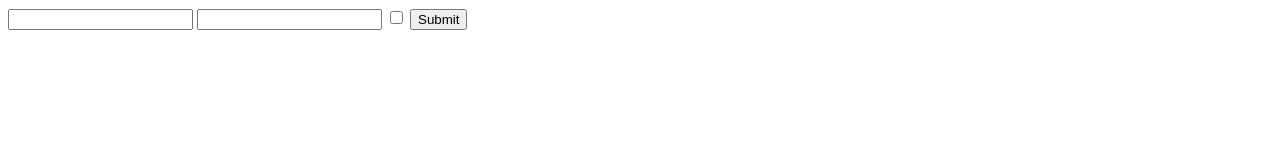
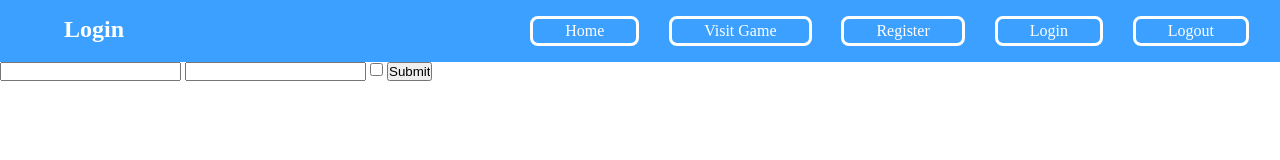
Before and after one commit to Daniel-I-Am/nodeLoginSystem, a website: page public-html/login.html in a window 1280 px wide. Drawn offline with nearby package versions, Linux system fonts and the light colour scheme.

Commit message:
applied navbar everywhere

```diff
--- /dev/null
+++ b/public-html/js/logout.js
@@ -0,0 +1,14 @@
+$(".logout").click(function(e) {
+    e.preventDefault();
+    fetchFrom('/logout',
+        {"username": getCookie("username"), "token": getCookie("token")},
+        function(data) {
+            eraseCookie("username");
+            eraseCookie("token");
+            window.location.reload(true);
+        },
+        function(err) {
+            console.error(err);
+        }
+    );
+})
--- a/public-html/login.html
+++ b/public-html/login.html
@@ -5,11 +5,21 @@
     <meta name="viewport" content="width=device-width, initial-scale=1.0">
     <meta http-equiv="X-UA-Compatible" content="ie=edge">
     <title>Login</title>
+    <link rel="stylesheet" href="./css/main.css">
+    <link rel="stylesheet" href="./css/nav.css">
     <script src="https://ajax.googleapis.com/ajax/libs/jquery/3.3.1/jquery.min.js"></script>
+    <script src="./js/cookie.js"></script>
     <script src="./js/fetch.js"></script>
-    <script src="./js/cookie.js"></script>
 </head>
 <body>
+    <nav>
+            <h1>Login</h1>
+            <a href="./">Home</a>
+            <a href="./game.html">Visit Game</a>
+            <a href="./register.html">Register</a>
+            <a href="./login.html">Login</a>
+            <a class="logout" href="./logout">Logout</a>
+    </nav>
     <main>
         <form id="loginForm">
             <input name="username" type="text" />
@@ -18,6 +28,7 @@
             <input                 type="submit" />
         </form>
     </main>
+    <script src="./js/logout.js"></script>
     <script src="./js/login.js"></script>
 </body>
 </html>
```
Also changed, not shown: public-html/game.html (+13 -1 lines), public-html/index.html (+1 -0 lines), public-html/js/index.js (+0 -15 lines), public-html/register.html (+12 -1 lines).
